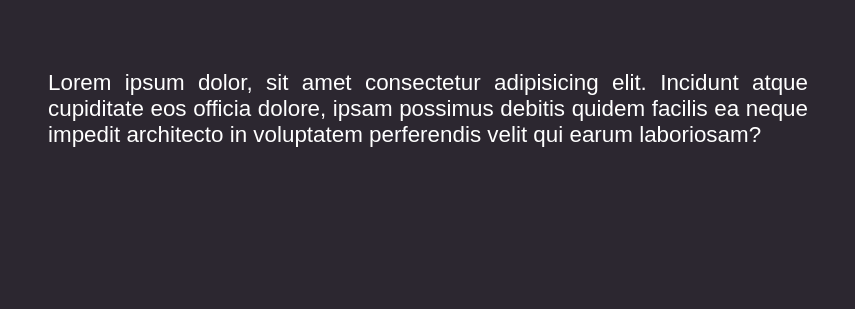
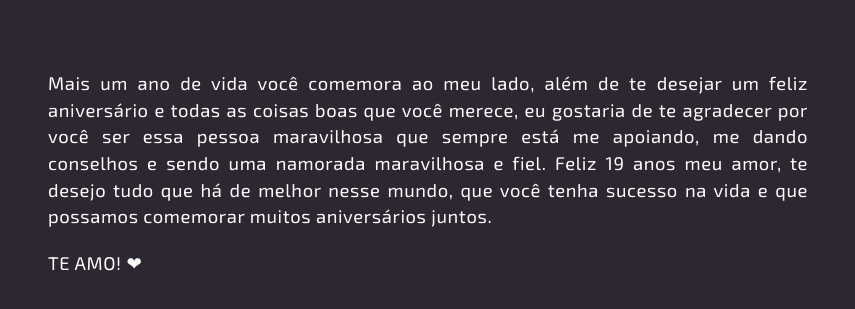
Before and after one commit to gabrielbuttendorf/projetos, a plain HTML site: page birthday/index.html in a window 1280 px wide. Shown: the part 2434-2743 px from the top of the page, without its empty margins (212-1067 px from the left). Before the commit the page ends 2722 px from the top, so only its background shows below. Drawn offline with Linux system fonts and the light colour scheme; a script that the page names is missing; a web font is replaced by a local one.

Commit message:
texto final

```diff
--- a/birthday/index.html
+++ b/birthday/index.html
@@ -8,6 +8,7 @@
   <link rel="preconnect" href="https://fonts.googleapis.com">
   <link rel="preconnect" href="https://fonts.gstatic.com" crossorigin>
   <link href="https://fonts.googleapis.com/css2?family=Cute+Font&display=swap" rel="stylesheet">
+<link href="https://fonts.googleapis.com/css2?family=Exo+2:ital,wght@0,100..900;1,100..900&display=swap" rel="stylesheet">
 
   <link rel="stylesheet" href="style.css">
 
@@ -198,7 +199,11 @@
   </section>
 
   <section class="texto-final">
-    <p>Lorem ipsum dolor, sit amet consectetur adipisicing elit. Incidunt atque cupiditate eos officia dolore, ipsam possimus debitis quidem facilis ea neque impedit architecto in voluptatem perferendis velit qui earum laboriosam?</p>
+    <p>
+      Mais um ano de vida você comemora ao meu lado, além de te desejar um feliz aniversário e todas as coisas boas que você merece, eu gostaria de te agradecer por você ser essa pessoa maravilhosa que sempre está me apoiando, me dando conselhos e sendo uma namorada maravilhosa e fiel.
+      Feliz 19 anos meu amor, te desejo tudo que há de melhor nesse mundo, que você tenha sucesso na vida e que possamos comemorar muitos aniversários juntos.
+    </p>
+    <span>TE AMO! ❤</span>
   </section>
   <script src="./scripts/fireworks.js"></script>
   <script src="./scripts/script.js"></script>
--- a/birthday/style.css
+++ b/birthday/style.css
@@ -197,8 +197,15 @@ img {
   margin-bottom: 120px;
 }
 
-.texto-final p {
+.texto-final p, .texto-final span {
+  font-family: "Exo 2", sans-serif;
   color: #FFF;
-  font-size: 1.4rem;
+  font-size: 1.15rem;
+  line-height: 1.45;
+  letter-spacing: 0.6px;
   text-align: justify;
 }
+
+.texto-final p {
+  margin-bottom: 20px;
+}
```
